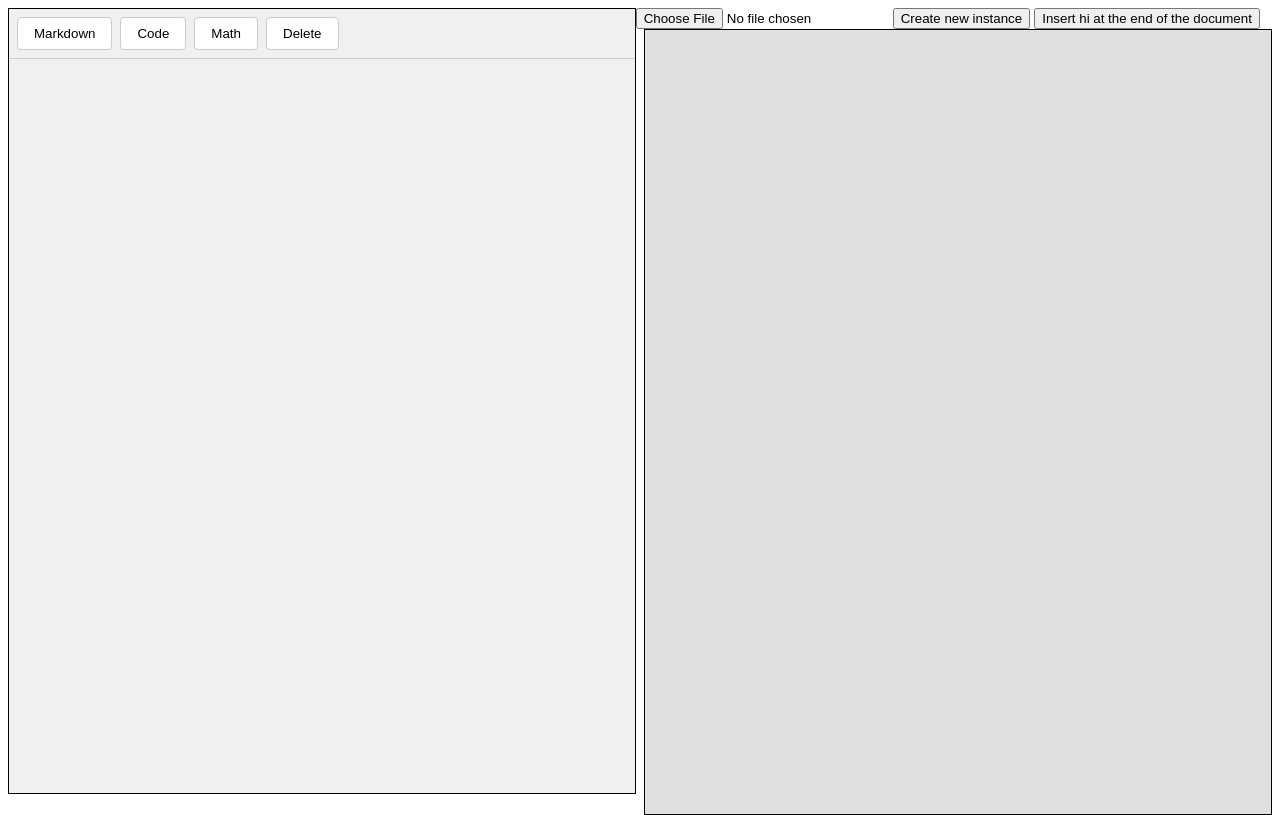
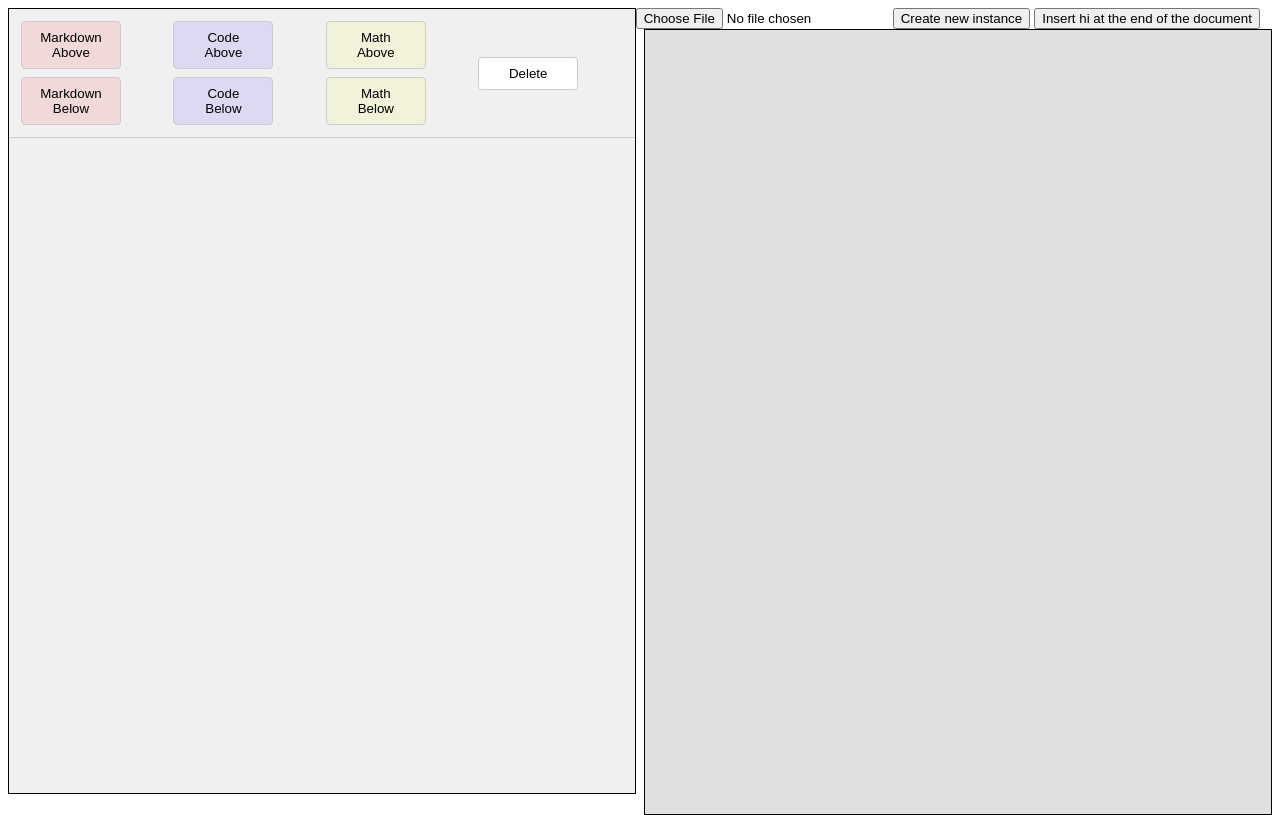
Before and after one commit to Moonlington/ProofFlow, a website built with Vite: page index.html in a window 1280 px wide. Built offline with nearby package versions, Linux system fonts and the light colour scheme; what @benrbray/prosemirror-math would draw is missing.

Commit message:
More buttons
Added other buttons and updated their css

```diff
--- a/src/ProofFlow/ButtonBar.ts
+++ b/src/ProofFlow/ButtonBar.ts
@@ -29,41 +29,84 @@ export class ButtonBar {
     const bar = document.createElement("div");
     bar.className = "button-bar";
 
-    /**
-     * Array of button commands.
-     * Each command object contains a name and a command function.
-     */
-    const buttonCommands = [
-      {
-        name: "Markdown",
-        command: cmdInsertMarkdown(this._schema, InsertionPlace.Underneath),
-      },
-      {
-        name: "Code",
-        command: cmdInsertCode(this._schema, InsertionPlace.Underneath),
-      },
-      {
-        name: "Math",
-        command: cmdInsertMath(this._schema, InsertionPlace.Underneath),
-      },
-      { name: "Delete", command: deleteSelection },
+    // Buttons to insert different types of content
+    const commands = [
+      { name: "Markdown", cmd: cmdInsertMarkdown, bgColor: "#ff000019" },
+      { name: "Code", cmd: cmdInsertCode, bgColor: "#2701ff19" },
+      { name: "Math", cmd: cmdInsertMath, bgColor: "#f6ff0019" },
     ];
 
-    // Create a button for each command
-    buttonCommands.forEach(({ name, command }) => {
-      const button = document.createElement("button");
-      button.textContent = name;
-      button.addEventListener("click", () => {
-        const cell = this.getCurrentCell();
-        if (cell) {
-          command(this._editorView.state, this._editorView.dispatch);
-        }
-      });
-      bar.appendChild(button);
+    const columnCount = commands.length + 1; // +1 for the delete button
+    const columnWidth = 100 / columnCount;
+
+    // Create a column for each button
+    for (let i = 0; i < columnCount; i++) {
+      const column = document.createElement("div");
+      column.className = "button-column";
+      column.style.width = `${columnWidth}%`;
+
+      if (i === columnCount - 1) {
+        // Last column for the delete button
+        const deleteButton = document.createElement("button");
+        deleteButton.textContent = "Delete";
+        deleteButton.addEventListener("click", () => {
+          deleteSelection(this._editorView.state, this._editorView.dispatch);
+        });
+        column.appendChild(deleteButton);
+      } else {
+        // Other columns for the insert buttons
+        const buttonGroup = document.createElement("div");
+        buttonGroup.className = "button-group";
+        const cmd = commands[i].cmd;
+        const name = commands[i].name;
+        const bgColor = commands[i].bgColor;
+
+        // Insert above button
+        const insertAboveButton = this.createButton(cmd, name, InsertionPlace.Above, bgColor);
+        buttonGroup.appendChild(insertAboveButton);
+
+        // Insert underneath button
+        const insertUnderButton = this.createButton(cmd, name, InsertionPlace.Underneath, bgColor);
+        buttonGroup.appendChild(insertUnderButton);
+
+        // Append the button group to the column
+        column.appendChild(buttonGroup);
+      }
+
+      // Append the column to the button bar
+      bar.appendChild(column);
+    }
+
+    // Append the button bar to the parent element
+    parentElement.insertBefore(bar, parentElement.firstChild);
+  }
+
+
+  /**
+   * Creates a button element with the specified properties and event listener.
+   *
+   * @param cmd - The function to be executed when the button is clicked.
+   * @param name - The name of the button.
+   * @param place - The insertion place for the button.
+   * @param bgColor - The background color of the button.
+   * @returns The created button element.
+   */
+  createButton(cmd: Function, name: string, place: InsertionPlace, bgColor: string) {
+    const button = document.createElement("button");
+    button.textContent = `${name} ${place === InsertionPlace.Above ? "Above" : "Below"}`;
+    button.style.backgroundColor = bgColor;
+
+    // Event listener to execute the command when the button is clicked
+    button.addEventListener("click", () => {
+      const cell = this.getCurrentCell();
+      if (cell) {
+        cmd(this._schema, place)(this._editorView.state, this._editorView.dispatch);
+      }
     });
 
-    parentElement.insertBefore(bar, parentElement.firstChild);
+    return button;
   }
+
 
   /**
    * Retrieves the current cell based on the editor's selection.
--- a/src/index.css
+++ b/src/index.css
@@ -14,22 +14,22 @@
 }
 
 .ProseMirror > * {
-  padding-bottom: 5px;
-  padding-left: 4px;
+  padding: 1px 4px 5px 4px;
   display: block;
   width: 100%;
+  border-bottom: #2701ff13 0.5px solid;
 }
 
 codecell {
-  background-color: #2701ff13;
+  background-color: #2701ff19;
 }
 
 markdown {
-  background-color: #ff000013;
+  background-color: #ff000019;
 }
 
 math-display {
-  background-color:  #f6ff0013;
+  background-color:  #f6ff0019;
 }
 
 #editor {
@@ -63,12 +63,13 @@ math-display {
 }
 
 .button-bar button {
-  margin-right: 8px;
   padding: 8px 16px;
   background-color: #fff;
   border: 1px solid #ccc;
   border-radius: 4px;
   cursor: pointer;
+  width: 100px;
+  margin: 4px
 }
 
 .button-bar button:hover {
```
